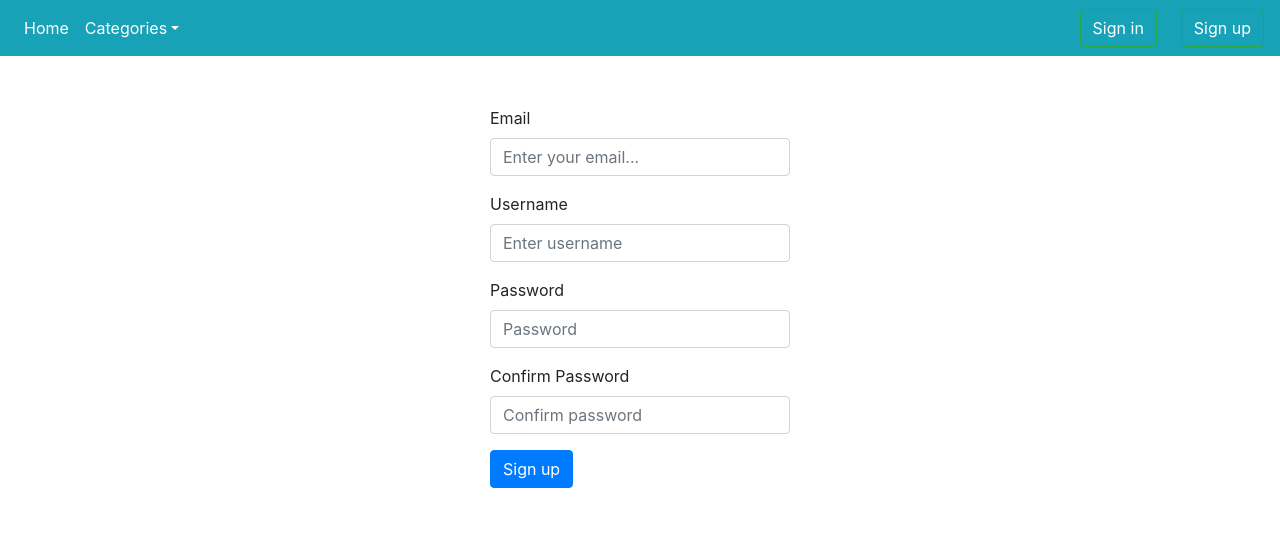
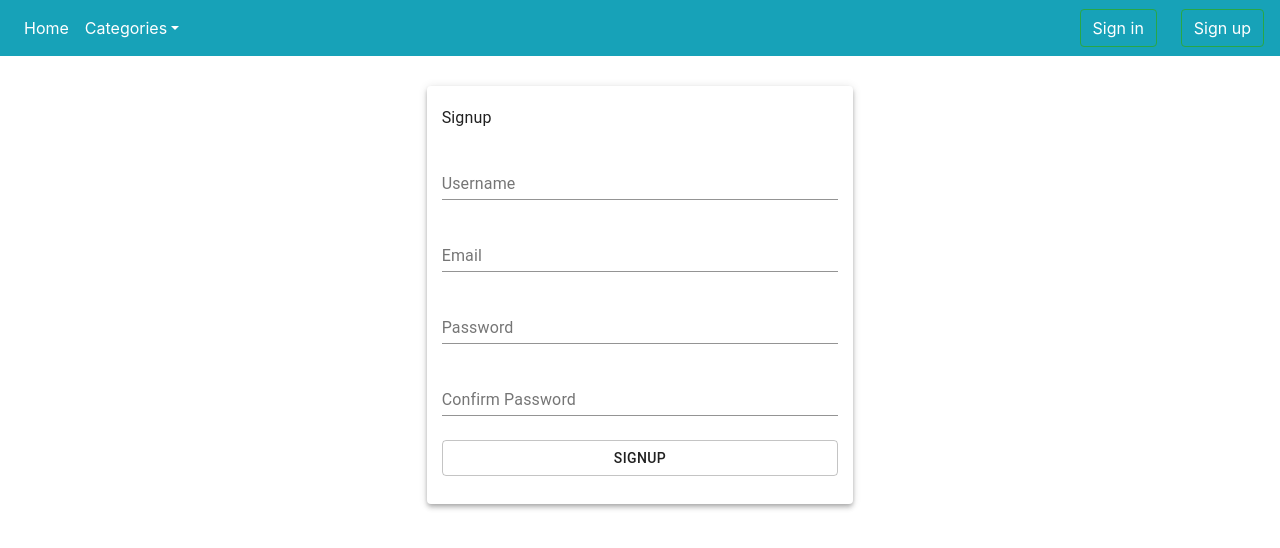
Before and after one commit to oscar-nguyen-goldenowl/manage-cart, a React (Create React App) app: page /signup in a window 1280 px wide. Shown: the top 548 px of the page. Built offline with nearby package versions, Linux system fonts and the light colour scheme.

Commit message:
add formik to Sign and Sigin page

```diff
--- a/package.json
+++ b/package.json
@@ -3,7 +3,9 @@
   "version": "0.1.0",
   "private": true,
   "dependencies": {
+    "@material-ui/core": "^4.3.2",
     "axios": "^0.19.0",
+    "formik": "^1.5.8",
     "moment": "^2.24.0",
     "react": "^16.9.0",
     "react-dom": "^16.9.0",
@@ -11,7 +13,8 @@
     "react-router-dom": "^5.0.1",
     "react-scripts": "3.0.1",
     "redux": "^4.0.4",
-    "uuid": "^3.3.2"
+    "uuid": "^3.3.2",
+    "yup": "^0.27.0"
   },
   "scripts": {
     "start": "PORT=4000 react-scripts start",
--- a/src/components/loading/index.js
+++ b/src/components/loading/index.js
@@ -4,7 +4,7 @@ import './loading.css';
 
 const loading_url = '/images/loading.gif';
 
-class index extends Component {
+class Loading extends Component {
     render() {
         return (
             <Fragment>
@@ -27,4 +27,4 @@ const mapStateToProps = (state, ownProps) => {
     }
   }
 
-export default connect( mapStateToProps )(index);
+export default connect( mapStateToProps )(Loading);
--- a/src/components/product/index.js
+++ b/src/components/product/index.js
@@ -1,6 +1,6 @@
 import React from 'react';
 
-const index = (props) => {
+const Product = (props) => {
     const {name, url} = props.product;
     return (
         <div className="col-sm-4 mt-4">
@@ -16,4 +16,4 @@ const index = (props) => {
     );
 };
 
-export default index;
+export default Product;
--- a/src/components/signin/index.js
+++ b/src/components/signin/index.js
@@ -1,46 +1,81 @@
-import React, { Component } from 'react';
-import "./signin.css";
+import React,{ Component } from 'react';
+import {
+    Input,
+    FormControl,
+    InputLabel,
+    Button,
+    Paper,
+    Grid,
+    Typography,
+    FormHelperText
+} from '@material-ui/core'
+import { Formik, Field } from 'formik';
+import * as Yup from 'yup';
 
 class index extends Component {
-    constructor(props) {
-        super(props);
-        this.state = {
-            username: "",
-            password: "",
-            errors: ""
-        }
+    state = {
+        username: '',
+        password: '',
     }
-    onChange = (event) => {
-        const target = event.target;
-        const value = target.type === 'checkbox' ? target.checked : target.value;
-        const name = event.target.name;
-        this.setState({
-            [name]: value
-        });
-    }
-
-    onSubmit = (e) => {
-        e.preventDefault();
-        this.props.history.push('/');
+    validationSchema = Yup.object().shape({
+        username: Yup.string()
+                    .required('Username is required')
+                    .min(5, 'Username must have min 5 characters')
+                    .max(10, 'Usernme have max 10 charaters'),
+        password: Yup.string()
+                    .required('Password is required')
+                    .min(8, 'Password must have min 8 characters')
+    })
+    Render = props => (
+        <form onSubmit={props.handleSubmit}>
+            <Grid container justify='center' alignContent='center'>
+                 <Grid item xs={6} md={4}>
+                    <Paper elevation={4} style={{ padding: '20px 15px', marginTop: '30px' }}>
+                        <Typography gutterBottom>Signin</Typography>
+                        <FormControl fullWidth margin='normal' error={props.touched.username && !!props.errors.username}>
+                            <InputLabel>Username</InputLabel>
+                            <Field
+                                name='username'
+                                render={({field}) => (
+                                    <Input fullWidth {...field}/>
+                            )}/>
+                            {props.touched.username && <FormHelperText>{props.errors.username}</FormHelperText>}
+                        </FormControl>
+                        <FormControl fullWidth margin='normal' error={props.touched.password && !!props.errors.password}>
+                            <InputLabel>Password</InputLabel>
+                            <Field
+                                name="password"
+                                render={({field}) => (
+                                    <Input fullWidth type="password" {...field}/>
+                            )}/>
+                            {props.touched.password && <FormHelperText>{props.errors.password}</FormHelperText>}
+                        </FormControl>
+                        <FormControl fullWidth margin='normal'>
+                            <Button
+                                variant='outlined'
+                                type='submit'
+                                style={{outline: 'none'}}
+                            >
+                                Signup
+                                </Button>
+                        </FormControl>
+                    </Paper>
+                </Grid>
+            </Grid>
+        </form>
+    )
+    onSubmit = (values, actions) => {
+        console.log(values);
     }
     render() {
         return (
-            <div className="signin">
-                <form onSubmit={this.onSubmit}>
-                    <div className="form-group">
-                        <label htmlFor="username">Username</label>
-                        <input type="text" className="form-control" id="username" name="username" aria-describedby="emailHelp" placeholder="Enter username" required/>
-                    </div>
-                    <div className="form-group">
-                        <label htmlFor="password">Password</label>
-                        <input type="password" className="form-control" id="password" name="password" placeholder="Password" />
-                    </div>
-                    <div className="form-check">
-                        <input type="checkbox" className="form-check-input" id="exampleCheck1" />
-                        <label className="form-check-label" htmlFor="exampleCheck1">Check me out</label>
-                    </div>
-                    <button type="submit" className="btn btn-primary mt-4">Sign in</button>
-                </form>
+            <div>
+                <Formik
+                    initialValues={this.state}
+                    onSubmit={this.onSubmit}
+                    validationSchema={this.validationSchema}
+                    render={this.Render}
+                />
             </div>
         );
     }
--- a/src/components/signup/index.js
+++ b/src/components/signup/index.js
@@ -1,68 +1,114 @@
 import React,{ Component } from 'react';
-import './signup.css'
+import {
+    Input,
+    FormControl,
+    InputLabel,
+    Button,
+    Paper,
+    Grid,
+    Typography,
+    FormHelperText
+} from '@material-ui/core'
+import { Formik, Field } from 'formik';
+import * as Yup from 'yup';
 
-class index extends Component {
-    constructor(props) {
-        super(props);
-        this.state = {
-            email: "",
-            username: "",
-            password: "",
-            confirmPassword: "",
-            error: ""
-        }
+
+class Signin extends Component {
+    state = {
+        username: '',
+        email: '',
+        password: '',
+        confirmPassword: '',
     }
-    onChange = (event) => {
-        const target = event.target;
-        const value = target.type === 'checkbox' ? target.checked : target.value;
-        const name = event.target.name;
-        this.setState({
-            [name]: value
-        });
-    }
-
-    onSubmit = (e) => {
-        e.preventDefault();
-        const {password, confirmPassword} = this.state;
-        if(password !== confirmPassword){
-            const error = "Password must match..";
-            this.setState({
-                error
-            });
-        }else{
-            this.setState({
-                error: ""
-            });
-            this.props.history.push('/');
-        }
+    validationSchema = Yup.object().shape({
+        username: Yup.string()
+                    .required('Username is required')
+                    .min(5, 'Username must have min 5 characters')
+                    .max(10, 'Usernme have max 10 charaters'),
+        email: Yup.string()
+                .required('Email is required')
+                .email('Email is valid'),
+        password: Yup.string()
+                    .required('Password is required')
+                    .min(8, 'Password must have min 8 characters'),
+        confirmPassword: Yup.string()
+                            .required('Password is required')
+                            .min(8, 'Password must have min 8 characters')
+                            .test('passwords-match', 'Passwords must match', function(value) {
+                                return this.parent.password === value;
+                            }),
+    })
+    Render = props => (
+        <form onSubmit={props.handleSubmit}>
+            <Grid container justify='center' alignContent='center'>
+                <Grid item xs={6} md={4}>
+                    <Paper elevation={4} style={{ padding: '20px 15px', marginTop: '30px' }}>
+                        <Typography gutterBottom>Signup</Typography>
+                        <FormControl fullWidth margin='normal' error={props.touched.username && !!props.errors.username}>
+                            <InputLabel>Username</InputLabel>
+                            <Field
+                                name='username'
+                                render={({field}) => (
+                                    <Input fullWidth {...field}/>
+                                )}/>
+                            {props.touched.username && <FormHelperText>{props.errors.username}</FormHelperText>}
+                        </FormControl>
+                        <FormControl fullWidth margin='normal' error={props.touched.email && !!props.errors.email}>
+                            <InputLabel>Email</InputLabel>
+                            <Field
+                                name='email'
+                                render={({field}) => (
+                                    <Input fullWidth {...field}/>
+                            )}/>
+                            {props.touched.email && <FormHelperText>{props.errors.email}</FormHelperText>}
+                        </FormControl>
+                        <FormControl fullWidth margin='normal' error={props.touched.password && !!props.errors.password}>
+                            <InputLabel>Password</InputLabel>
+                            <Field
+                                name="password"
+                                secureTextEntry
+                                render={({field}) => (
+                                    <Input fullWidth type="password" {...field}/>
+                            )}/>
+                            {props.touched.password && <FormHelperText>{props.errors.password}</FormHelperText>}
+                        </FormControl>
+                        <FormControl fullWidth margin='normal' error={props.touched.confirmPassword && !!props.errors.confirmPassword}>
+                            <InputLabel>Confirm Password</InputLabel>
+                            <Field
+                                name='confirmPassword'
+                                secureTextEntry
+                                render={({field}) => (
+                                    <Input fullWidth type="password" {...field}/>
+                            )}/>
+                            {props.touched.confirmPassword && <FormHelperText>{props.errors.confirmPassword}</FormHelperText>}
+                        </FormControl>
+                        <FormControl fullWidth margin='normal'>
+                            <Button
+                                variant="outlined"
+                                type='submit'
+                                style={{outline: 'none'}}
+                            >
+                                Signup
+                            </Button>
+                        </FormControl>
+                    </Paper>
+                </Grid>
+            </Grid>
+        </form>
+    )
+    onSubmit = (values, actions) => {
+        console.log(values);
     }
     render() {
-        const {error} = this.state;
         return (
-            <div className="signup">
-                <form onSubmit={this.onSubmit}>
-                    <div className="form-group">
-                        <label htmlFor="email">Email</label>
-                        <input onChange={this.onChange} type="email" className="form-control" id="email" name="email" placeholder="Enter your email..." required/>
-                    </div>
-                    <div className="form-group">
-                        <label htmlFor="username">Username</label>
-                        <input onChange={this.onChange} type="text" className="form-control" id="username" name="username" aria-describedby="emailHelp" placeholder="Enter username" required/>
-                    </div>
-                    <div className="form-group">
-                        <label htmlFor="password">Password</label>
-                        <input onChange={this.onChange} type="password" className="form-control" id="password" name="password" placeholder="Password" required/>
-                    </div>
-                    <div className="form-group">
-                        <label htmlFor="confirmPassword">Confirm Password</label>
-                        <input onChange={this.onChange} type="password" className="form-control" id="confirmPassword" name="confirmPassword" placeholder="Confirm password" required/>
-                        <small id="passwordHelpBlock" className="form-text text-danger">{error ? error : ""}</small>
-                    </div>
-                    <button type="submit" className="btn btn-primary">Sign up</button>
-                </form>
-            </div>
+            <Formik
+                initialValues={this.state}
+                onSubmit={this.onSubmit}
+                validationSchema={this.validationSchema}
+                render={this.Render} />
         );
     }
 }
 
-export default index;
+
+export default Signin;
```
Also changed, not shown: 1 other file (tests, documents, lock files or other folders).
